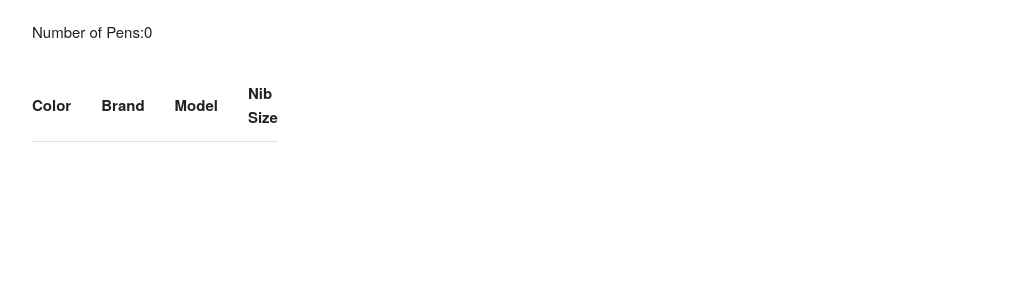
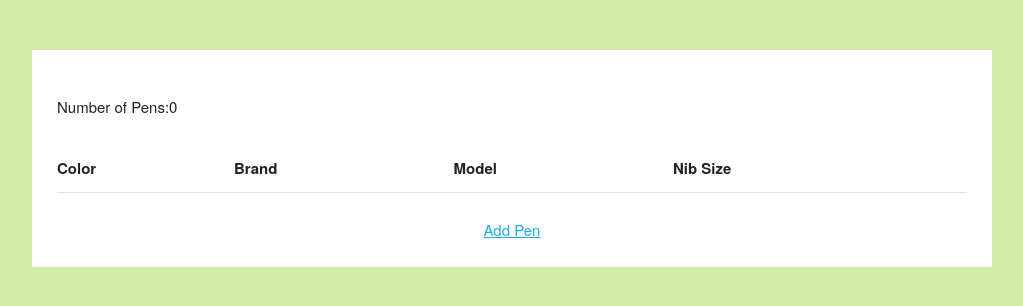
Before and after one commit to vishwdeepm/fptracker, a Django app: template templates/index.html in a window 1280 px wide. Shown: the top 306 px of the page, without its empty margins (128-1151 px from the left). Run offline with Django 3.2, Linux system fonts and the light colour scheme; the template is opened without the code that fills it, so the values that code supplies are empty.

Commit message:
Template modification, form to add new pen, edit button

```diff
--- a/pens/urls.py
+++ b/pens/urls.py
@@ -5,4 +5,6 @@ from .import views
 urlpatterns = [
 
     path('', views.index, name = "index"),
+    path('pens/add', views.edit_pen, name = "add_pen"),
+    path('pens/edit/<int:pen_id>', views.edit_pen, name = "edit_pen")
 ]
--- /dev/null
+++ b/static/css/main.css
@@ -0,0 +1,16 @@
+body {
+  background: #D3ECA7;
+}
+
+.container{
+  background: #FFFFFF;
+  margin-top: 50px;
+  margin-bottom: 50px;
+  padding: 25px;
+  height: 90%;
+}
+
+.center{
+  display: flex;
+  justify-content: center;
+}
--- a/templates/index.html
+++ b/templates/index.html
@@ -9,12 +9,12 @@
         <meta name="viewport" content="width=device-width, initial-scale=1">
         <link rel="stylesheet" href="{% static 'css/normalize.css' %}">
         <link rel="stylesheet" href="{% static 'css/skeleton.css' %}">
+        <link rel="stylesheet" href="{% static 'css/main.css' %}">
     </head>
     <body>
         <div class="container">
         <h2>{{page_title}}</h2>
         <div class="row">
-            <div class="three columns">
             <p>Number of Pens:{{pen_list |length }}</p>
             <table class="u-full-width">
               <thead>
@@ -23,6 +23,7 @@
                     <th>Brand</th>
                     <th>Model</th>
                     <th>Nib Size</th>
+                    <th></th>
                 </tr>
               </thead>
               <tbody>
@@ -32,14 +33,13 @@
                     <td>{{pen.brand_name}}</td>
                     <td>{{pen.model_name}}</td>
                     <td>{{pen.nib_size}}</td>
+                    <td><a href="{% url 'edit_pen' pen.id %}">Edit</a></td>
                   </tr>
                 {% endfor %}
               </tbody>
             </table>
-
-            </div>
-            <div class="nine columns">
-            <script src="" async defer></script>
+            <div class="center">
+              <a href="{% url 'add_pen' %}">Add Pen</a>
             </div>
         </div>
         </div>
```
Also changed, not shown: pens/models.py (+12 -1 lines), pens/views.py (+33 -3 lines), templates/edit_pen.html (added, +31 -0 lines).
